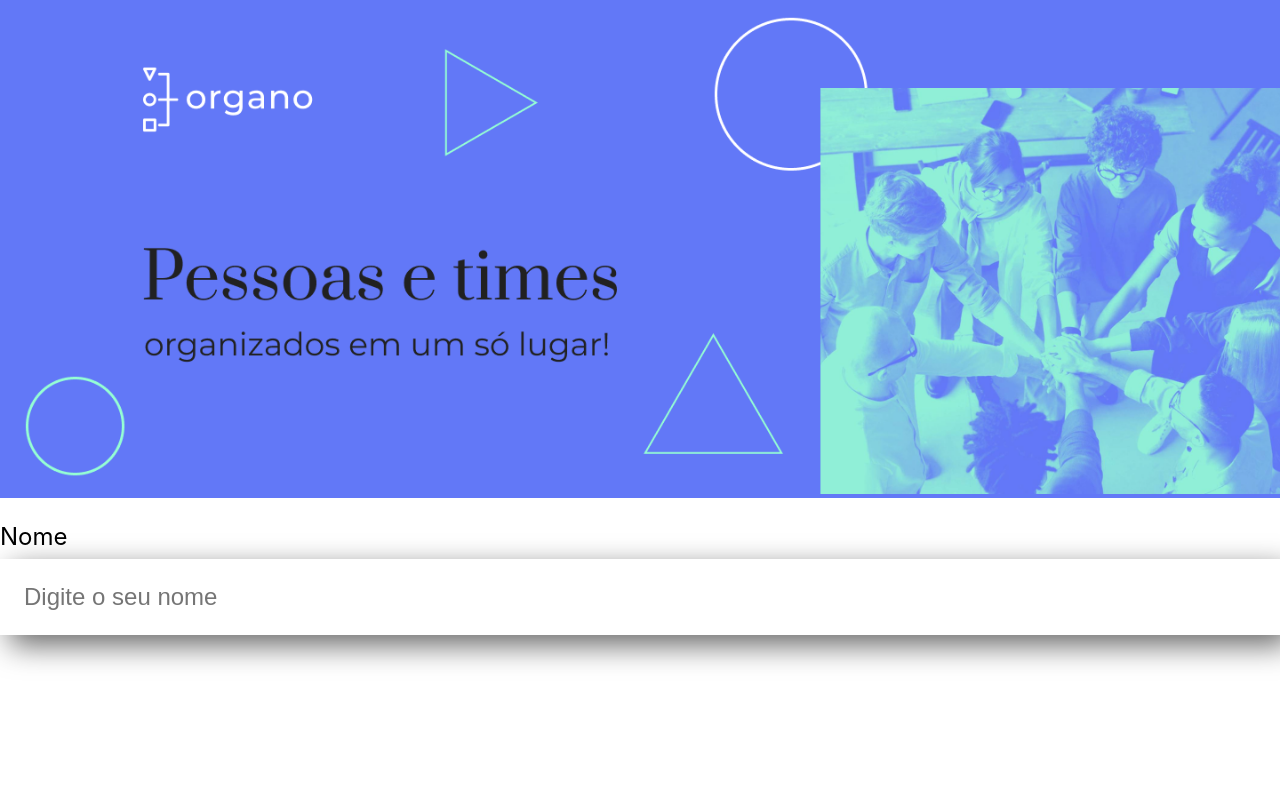
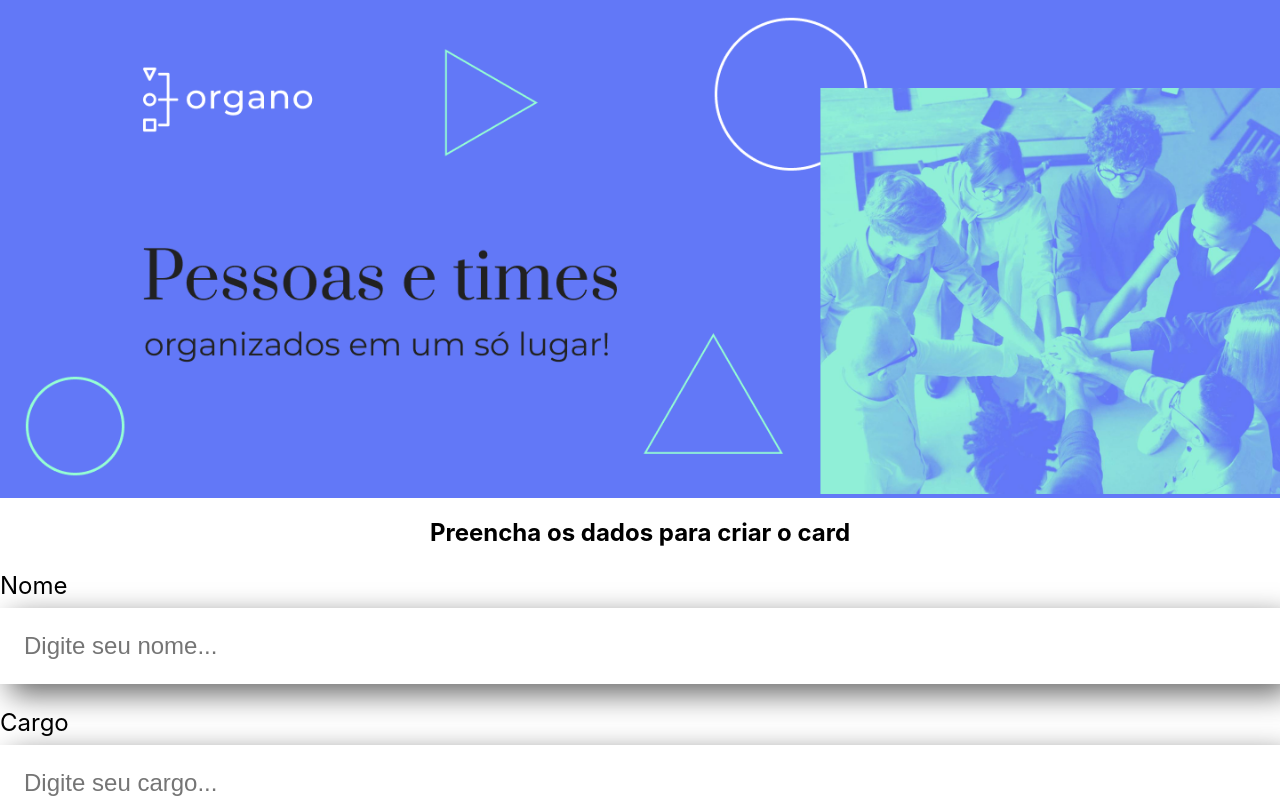
Before and after one commit to JPLabussiereF/React-desenvolvendo-com-JavaScript-Alura, a React (Create React App) app: page / in a window 1280 px wide. Shown: the top 800 px of the page. Built offline with nearby package versions, Linux system fonts and the light colour scheme.

Commit message:
Aula - 1.8

```diff
--- a/src/App.js
+++ b/src/App.js
@@ -1,13 +1,13 @@
 import Banner from './componentes/Banner'
 import './App.css';
-import CampoTexto from './componentes/CampoTexto';
+import Formulario from './componentes/Formulario';
+
 
 function App() {
   return (
     <div className="App">
       <Banner />
-      <CampoTexto />
-
+      <Formulario />
     </div>
   );
 }
--- a/src/componentes/CampoTexto/index.js
+++ b/src/componentes/CampoTexto/index.js
@@ -1,10 +1,15 @@
 import './CampoTexto.css'
 
-const CampoTexto = () => {
+const CampoTexto = (props) => {
+
+    const placeholderModified = `${props.placeholder}...`
+
     return (
         <div className="campo-texto">
-            <label>Nome</label>
-            <input placeholder='Digite o seu nome' />
+            <label>
+                {props.label}
+            </label>
+            <input placeholder={placeholderModified} />
         </div>
     )
 }
--- /dev/null
+++ b/src/componentes/Formulario/index.js
@@ -0,0 +1,17 @@
+import CampoTexto from "../CampoTexto";
+import "./Formulario.css";
+
+const Formulario = () => {
+  return (
+    <section>
+      <form>
+        <h2>Preencha os dados para criar o card</h2>
+        <CampoTexto label="Nome" placeholder="Digite seu nome" />
+        <CampoTexto label="Cargo" placeholder="Digite seu cargo" />
+        <CampoTexto label="Imagem" placeholder="Digite o endereço da imagem" />
+      </form>
+    </section>
+  );
+};
+
+export default Formulario;
```
Also changed, not shown: src/componentes/Formulario/Formulario.css (added).
